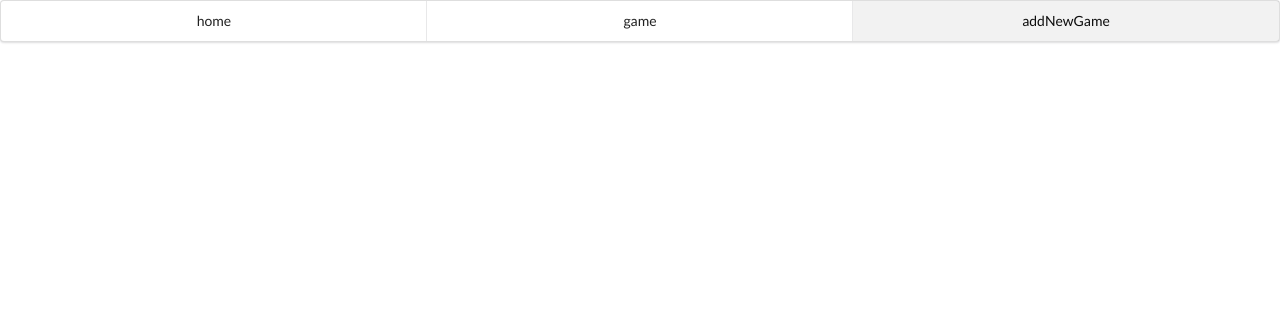
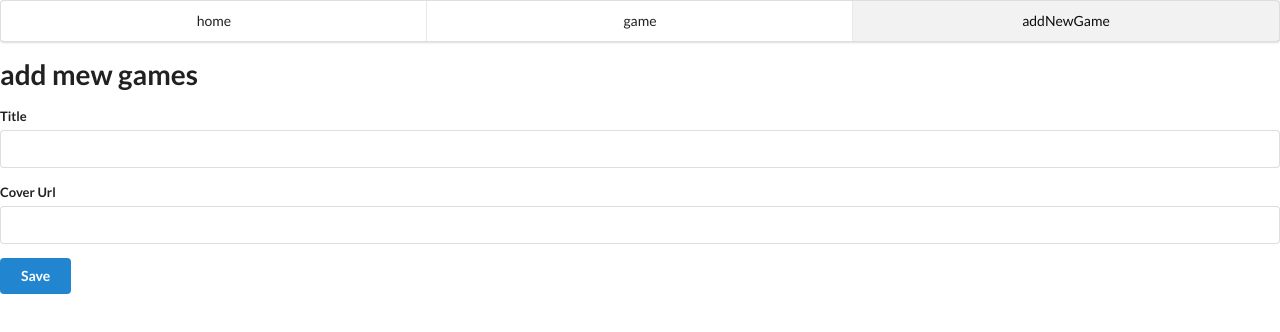
Before and after one commit to dezhizhang/react-redux-node, a React (Create React App) app: page /newgame in a window 1280 px wide. Shown: the top 332 px of the page. Built offline with nearby package versions, Linux system fonts and the light colour scheme.

Commit message:
表单提交

```diff
--- /dev/null
+++ b/src/components/GamesForm.js
@@ -0,0 +1,42 @@
+import React from 'react';
+
+class GamesForm extends React.Component{
+    constructor(props){
+        super(props);
+        this.state={
+            title:'',
+            cover:'',
+        }
+    }
+    handleSubmit=(ev)=>{
+        ev.preventDefault();
+
+    }
+    handleChange=(ev)=>{
+        this.setState({[ev.target.name]:ev.target.value})
+    }
+    render(){
+        return (<div>
+            <form className='ui form' onSubmit={this.handleSubmit}>
+              <h1>add mew games</h1>
+              <div className='field'>
+                <label htmlFor='title'>Title</label>
+                <input type='text' name='title' value={this.state.title} onChange={this.handleChange}/>
+              </div>
+              <div className='field'>
+                <label htmlFor='cover'>Cover Url</label>
+                <input type='text' value={this.state.cover} onChange={this.handleChange} name='cover'/>
+              </div>
+              <div className='field'>
+                {this.state.cover !='' && <img src={this.state.cover} alt='cover' className='ui small bordered image'/>}
+              </div>
+              <div className='field'>
+                <button className='ui primary button'>Save</button>
+              </div>
+
+            </form>
+        </div>)
+    }
+}
+
+export default GamesForm;
--- a/src/index.js
+++ b/src/index.js
@@ -5,11 +5,13 @@ import App from './components/App';
 import thunk from 'redux-thunk';
 import Games from './components/Games';
 import { Provider } from 'react-redux';
+import rootReducers from './reducers/index'
+import GamesForm from './components/GamesForm';
 import { createStore,applyMiddleware } from 'redux';
-import rootReducers from './reducers/index'
 import registerServiceWorker from './registerServiceWorker';
 import { composeWithDevTools } from 'redux-devtools-extension';
 import { BrowserRouter as Router, Route, NavLink } from 'react-router-dom';
+
 const store = createStore(rootReducers,composeWithDevTools(
     applyMiddleware(logger,thunk)
 ));
@@ -19,12 +21,13 @@ ReactDOM.render(
       <Router>
           <div className='ui comtainer'>
            <div className='ui three item menu'>
-             <NavLink activeClassName='active' exact className='item' to='/home'>home</NavLink>
+             <NavLink activeClassName='active' exact className='item' to='/'>home</NavLink>
              <NavLink activeClassName='active' exact className='item' to='/game'>game</NavLink>
              <NavLink activeClassName='active' exact  className='item' to='/newgame'>addNewGame</NavLink>
            </div>
            <Route exact path='/' component={App}/>
-           <Route path='/games' component={Games}/>
+           <Route path='/game' component={Games}/>
+           <Route path='/newgame' component={GamesForm}/>
           </div>
       </Router>
     </Provider>,
```
